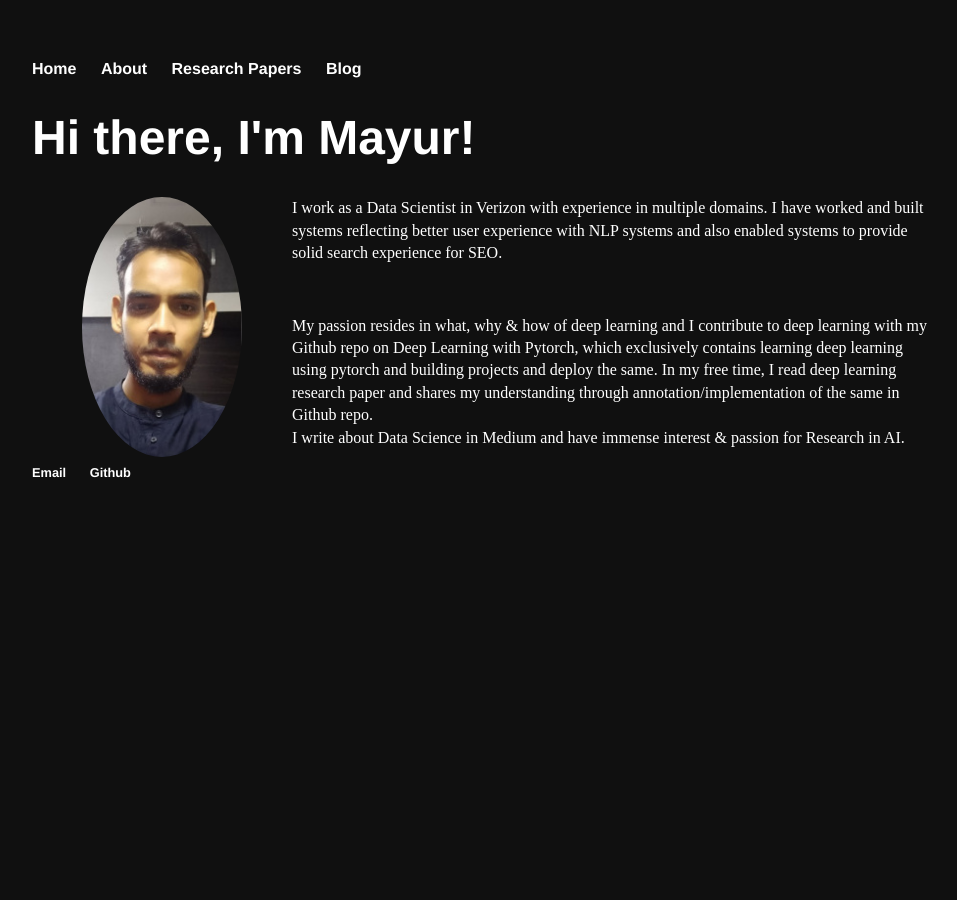
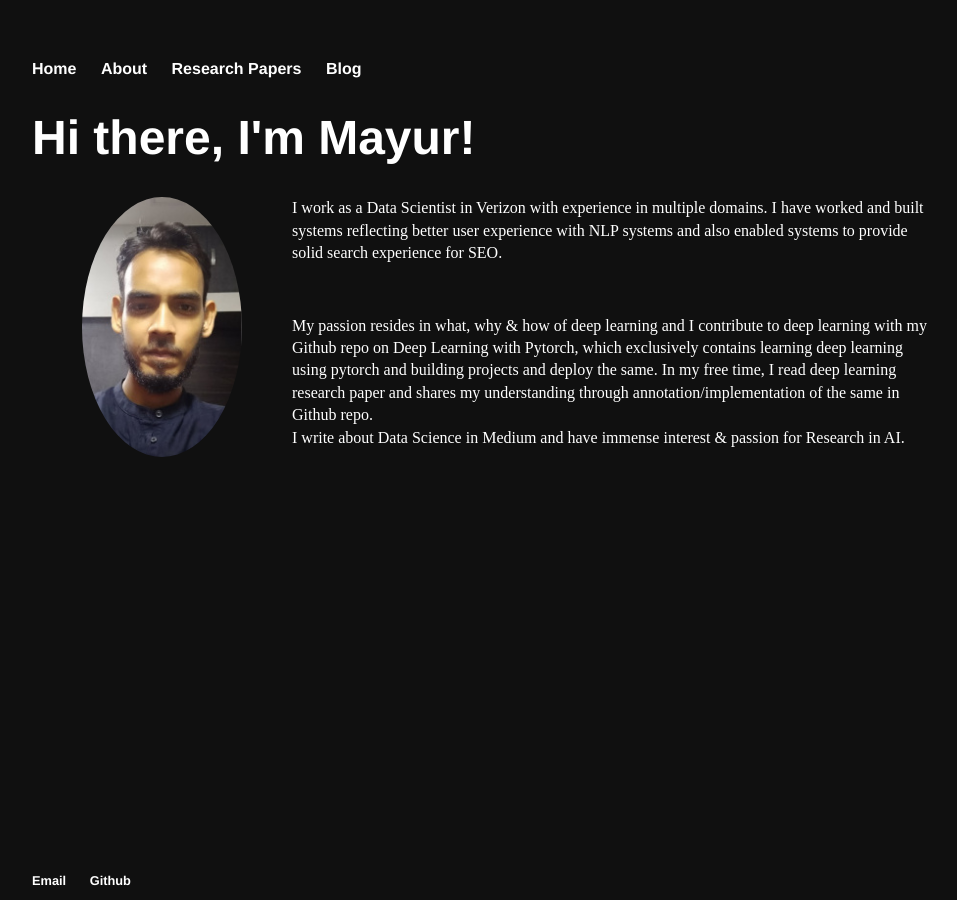
Before and after one commit to Mayurji/mayurji.github.io, a Jekyll site: the page built from index.html, in a window 1280 px wide. Shown: the whole page, without its empty margins (160-1117 px from the left). Built offline with Jekyll 4.4.1, drawn with Linux system fonts in a browser that asks for light colours.

Commit message:
Update main.css

```diff
--- a/css/main.css
+++ b/css/main.css
@@ -44,11 +44,11 @@ h4 {
 }
 
 footer {
-    font-size: .8em;
-    clear: both;
-    position: relative;
-    height: 200px;
-    margin-bottom: -200px;
+  font-size: .8em;
+  position: absolute;
+  bottom: 0;
+  width: 100%;
+  height: 2.5rem;            /* Footer height */
 }
 
 ul.posts {
```
